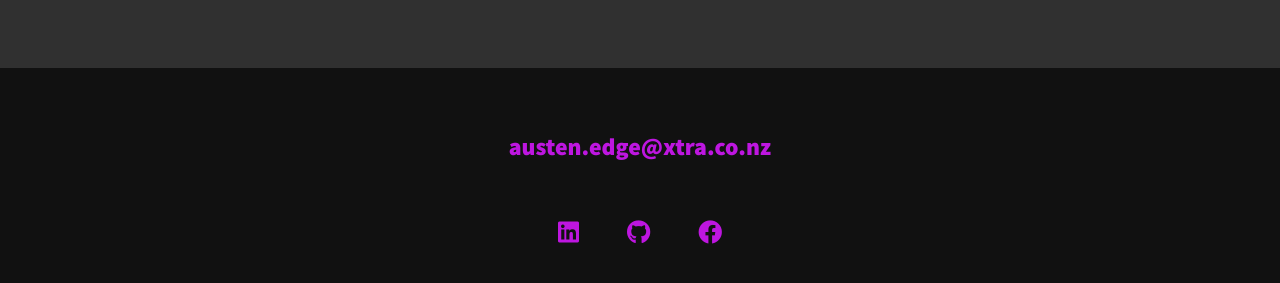
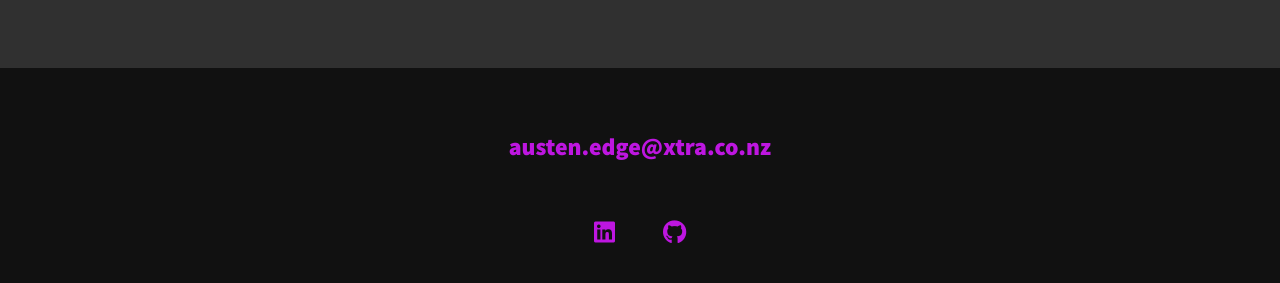
Before and after one commit to tuicat1/portfolio-website, a plain HTML site: page index.html in a window 1280 px wide. Shown: the part 2462-2745 px from the top of the page. Drawn offline with nearby package versions, Linux system fonts and the light colour scheme.

Commit message:
remove facebood and update linkdin

```diff
--- a/index.html
+++ b/index.html
@@ -216,7 +216,7 @@
         <li class="social-list__item">
           <a
             class="social-list__link"
-            href="https://www.linkedin.com/in/austen-edge-0b1b3a1a0/"
+            href="www.linkedin.com/in/austen-edge-441317230"
             ><i class="fab fa-linkedin"></i
           ></a>
         </li>
@@ -225,14 +225,7 @@
             ><i class="fab fa-github"></i
           ></a>
         </li>
-        <li class="social-list__item">
-          <a
-            class="social-list__link"
-            href="https://www.facebook.com/austen.edge.1"
-            target="_blank"
-            ><i class="fab fa-facebook"></i
-          ></a>
-        </li>
+
       </ul>
     </footer>
 
```
